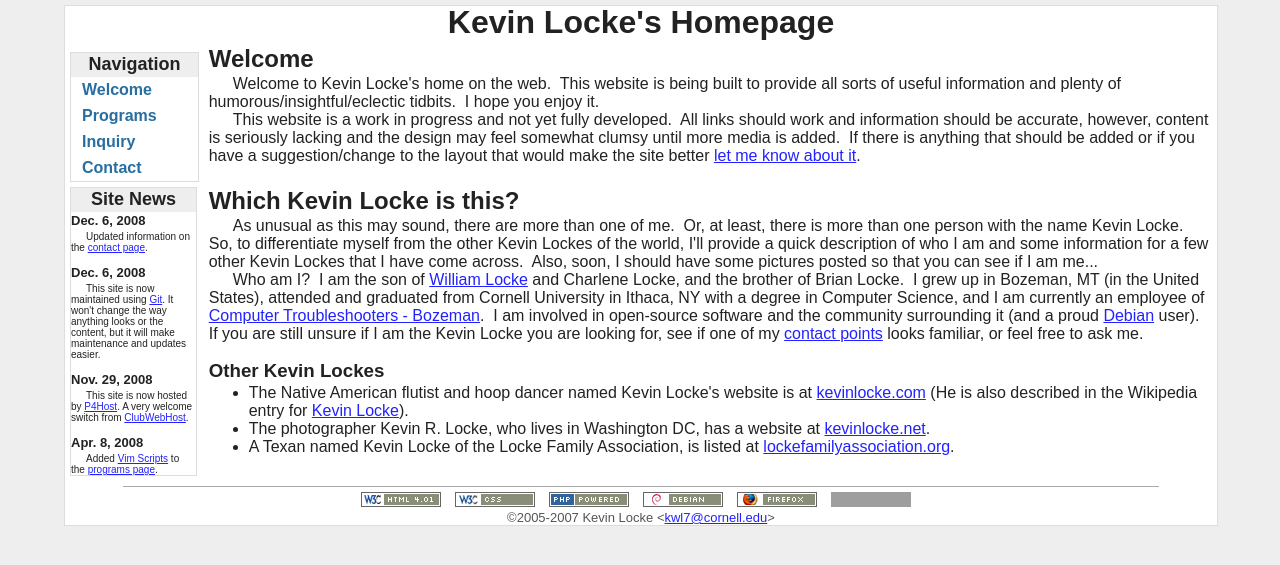
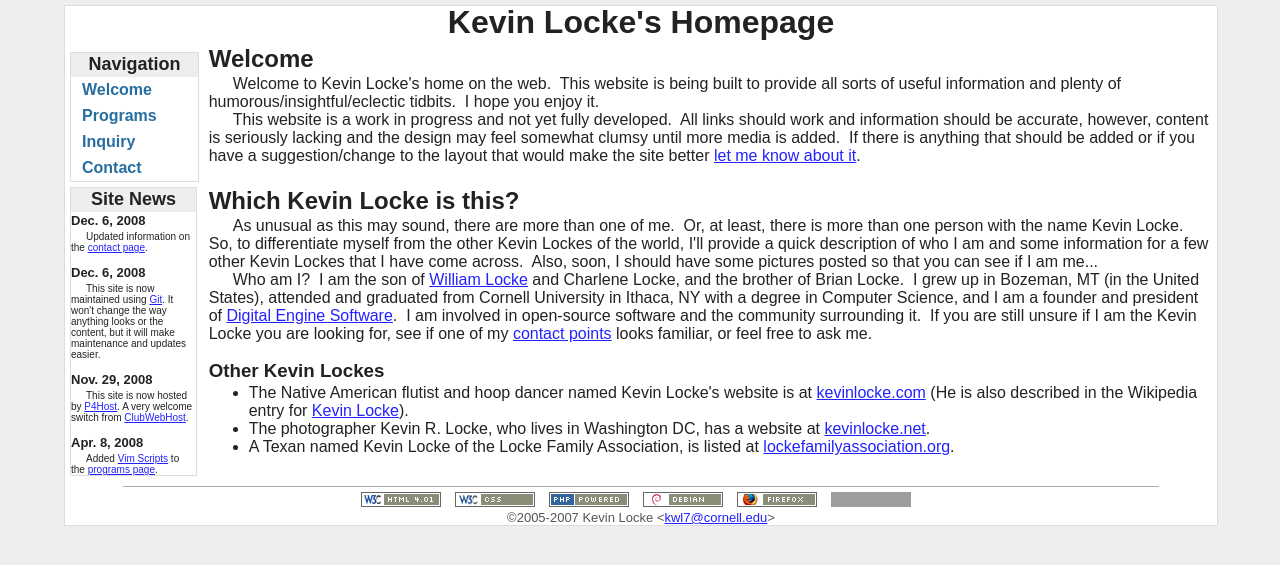
Before and after one commit to vadz/kevinlocke.name, a PHP site: page / in a window 1280 px wide. Shown: the top 565 px of the page. Run offline with PHP 8.4, Linux system fonts and the light colour scheme; grey boxes are pictures that could not be loaded.

Commit message:
Update the index page a little...
Signed-off-by: Kevin Locke <kevin@kevinlocke.name>

```diff
--- a/index.php
+++ b/index.php
@@ -49,10 +49,9 @@ some pictures posted so that you can see if I am me...</p>
 Locke, and the brother of Brian Locke.&nbsp; I
 grew up in Bozeman, MT (in the United States), attended and graduated from
 Cornell University in Ithaca, NY with a degree in Computer Science, and I am
-currently an employee of <a href="http://ctboz.com">Computer Troubleshooters -
-Bozeman</a>.&nbsp; I am involved in
-open-source software and the community surrounding it (and a proud
-<a href="http://www.debian.org">Debian</a> user).&nbsp; If you are still unsure
+a founder and president of <a href="http://digitalenginesoftware.com">Digital
+Engine Software</a>.&nbsp; I am involved in
+open-source software and the community surrounding it.&nbsp; If you are still unsure
 if I am the Kevin Locke you are looking for, see if one of my
 <a href="contact.php">contact points</a> looks familiar, or feel free to ask me.
 </p>
```
